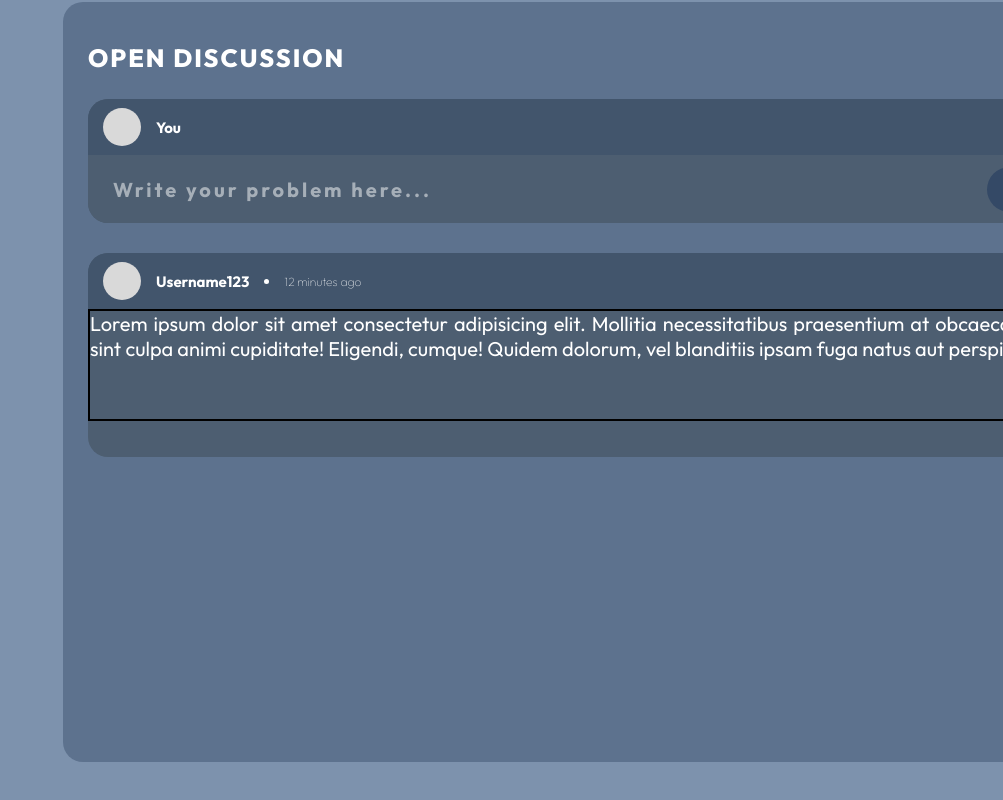
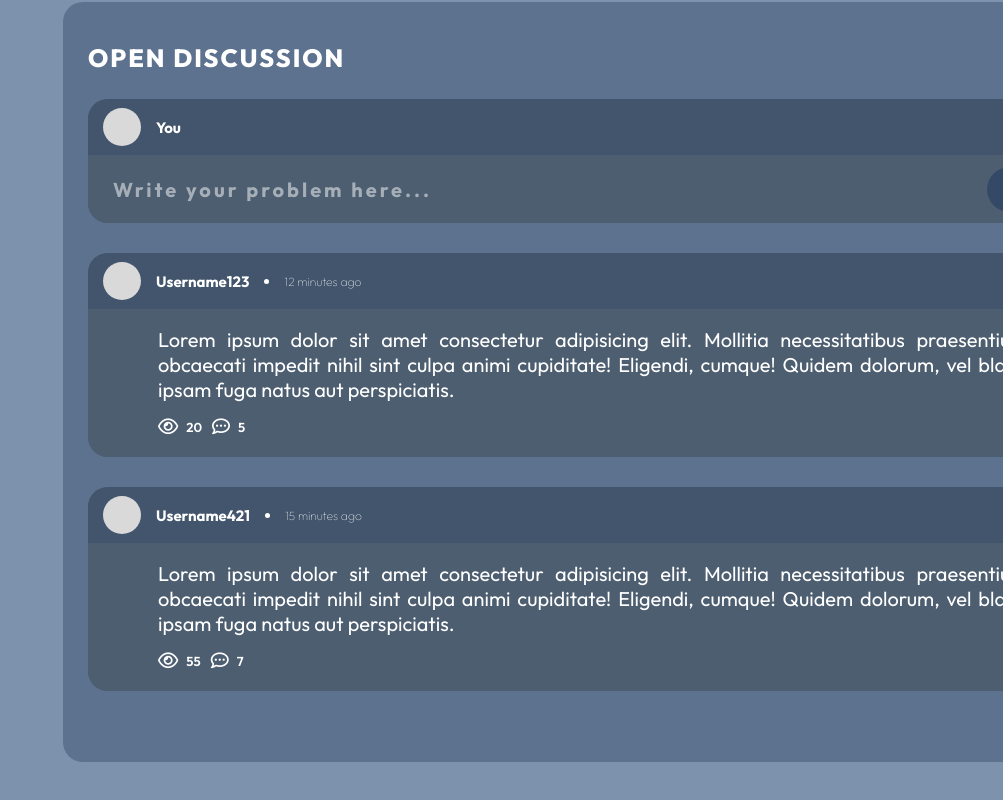
Before and after one commit to SatrioHalim/project_HCI_10, a plain HTML site: page lhopital.html in a window 1280 px wide. Shown: the part 978-1778 px from the top of the page, without its empty margins (277-1280 px from the left). Drawn offline with Linux system fonts and the light colour scheme.

Commit message:
02/06/2024

```diff
--- a/lhopital.css
+++ b/lhopital.css
@@ -453,7 +453,7 @@ video{
     color: white;
     margin-left: 15px;
 }
-#dots{
+#dots_dec{
     width: 5px;
     height: 5px;
     background-color: white;
@@ -466,9 +466,9 @@ video{
 }
 .npc_comment_section{
     width: 1048px;
-    height: 108px;
+    height: 148px;
     background-color: #4D5E71;
-    border: 2px solid black;
+    /* border: 2px solid black; */
     font-family: "Outfit", sans-serif;
     font-optical-sizing: auto;
     font-weight:normal;
@@ -476,4 +476,39 @@ video{
     font-size: 20px;
     color: white;
     text-align: justify;
+    border-radius: 0px 0px 20px 20px;
 }
+.npc_comment{
+    display: flex;
+    justify-content: center;
+    align-items: center;
+    height: 90px;
+    width: 900px;
+    /* border: 1px solid black; */
+    margin-top: 10px;
+    margin-left: 70px;
+}
+.npc_symbol_container{
+    display: flex;
+    justify-content: start;
+    align-items: center;
+    flex-direction: row;
+    height: 35px;
+    width: 200px;
+    /* border: 1px solid black; */
+    margin-left: 70px;
+}
+.npc_symbol_container p{
+    font-family: "Outfit", sans-serif;
+    font-optical-sizing: auto;
+    font-weight:600;
+    font-style: normal;
+    font-size: 13px;
+    color: white;
+    margin-left: 8px;
+    margin-right: 10px;
+}
+.npc_symbol_container i{
+    font-size: 18px;
+    color: white;
+}
--- a/lhopital.html
+++ b/lhopital.html
@@ -79,7 +79,7 @@
                     <div class="npc_header">
                         <div id="circle"></div>
                         <p>Username123</p>
-                        <div id="dots"></div>
+                        <div id="dots_dec"></div>
                         <p id="time_npc">12 minutes ago</p>
                     </div>
                     <div class="npc_comment_section">
@@ -88,6 +88,34 @@
                             Mollitia necessitatibus praesentium at obcaecati impedit
                             nihil sint culpa animi cupiditate! Eligendi, cumque! Quidem
                             dolorum, vel blanditiis ipsam fuga natus aut perspiciatis.
+                        </div>
+                        <div class="npc_symbol_container">
+                            <i class="fa-regular fa-eye"></i>
+                            <p>20</p>
+                            <i class="fa-regular fa-comment-dots"></i>
+                            <p>5</p>
+                        </div>
+                    </div>
+                </div>
+                <div class="npc_container">
+                    <div class="npc_header">
+                        <div id="circle"></div>
+                        <p>Username421</p>
+                        <div id="dots_dec"></div>
+                        <p id="time_npc">15 minutes ago</p>
+                    </div>
+                    <div class="npc_comment_section">
+                        <div class="npc_comment">
+                            Lorem ipsum dolor sit amet consectetur adipisicing elit.
+                            Mollitia necessitatibus praesentium at obcaecati impedit
+                            nihil sint culpa animi cupiditate! Eligendi, cumque! Quidem
+                            dolorum, vel blanditiis ipsam fuga natus aut perspiciatis.
+                        </div>
+                        <div class="npc_symbol_container">
+                            <i class="fa-regular fa-eye"></i>
+                            <p>55</p>
+                            <i class="fa-regular fa-comment-dots"></i>
+                            <p>7</p>
                         </div>
                     </div>
                 </div>
```
